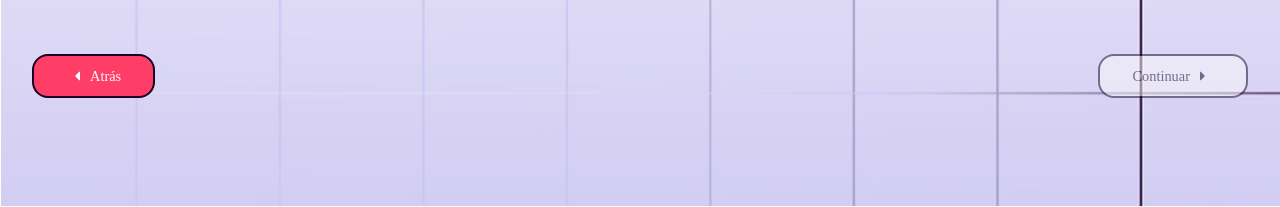
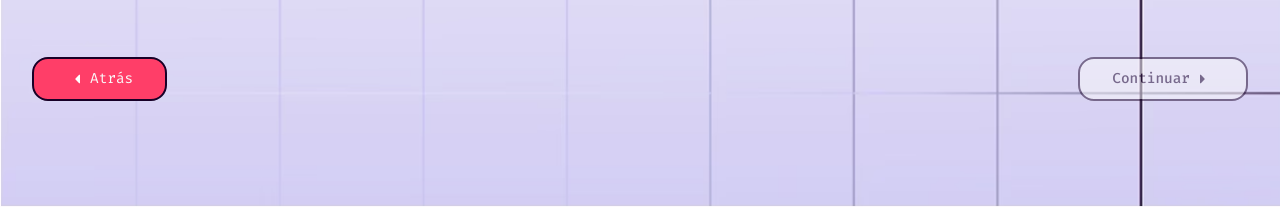
Before and after one commit to CyberSG-Zero/SENIORCARE-CODE, a website: page game/index.html in a window 1280 px wide. Shown: the part 593-800 px from the top of the page. Drawn offline with Linux system fonts and the light colour scheme.

Commit message:
Fixed: css fonts

```diff
--- a/assets/css/food.css
+++ b/assets/css/food.css
@@ -1,5 +1,5 @@
 body {
-    font-family: Arial, sans-serif;
+    font-family: 'Fira Code', sans-serif;
     background-color: #e6e6fa;
     display: flex;
     justify-content: center;
--- a/assets/css/global.css
+++ b/assets/css/global.css
@@ -1,5 +1,5 @@
-@import url('../../node_modules/@fontsource-variable/fira-code/index.css');
-@import url('../../node_modules/@fontsource-variable/rubik/index.css');
+@import url('https://fonts.googleapis.com/css2?family=Fira+Code:wght@300..700&display=swap');
+@import url('https://fonts.googleapis.com/css2?family=Rubik:wght@300..900&display=swap');
 
 :root{
     --white: #FAFAFA;
@@ -14,15 +14,3 @@
     margin: 0;
     box-sizing: border-box;
 }
-
-
-@font-face {
-    font-family: 'Fira Code Variable', Arial, Helvetica, sans-serif;
-    src: url();
-}
-
-
-@font-face {
-    font-family: 'Rubik', serif;
-    src: url();
-}
--- a/assets/css/memory.css
+++ b/assets/css/memory.css
@@ -1,5 +1,5 @@
 body {
-    font-family: 'Fira Code Variable';
+    font-family: 'Fira Code';
     display: flex;
     flex-direction: column;
     align-items: center;
@@ -75,7 +75,7 @@ body {
 }
 
 .btn {
-    font-family: 'Fira Code Variable';
+    font-family: 'Fira Code';
     text-decoration: none;
     display: flex;
     gap: 1rem;
--- a/assets/css/selector.css
+++ b/assets/css/selector.css
@@ -1,5 +1,5 @@
 body {
-    font-family: 'Fira Code Variable';
+    font-family: 'Fira Code';
     display: flex;
     flex-direction: column;
     align-items: center;
@@ -101,7 +101,7 @@ h1 {
 
     & .dog-name{
         color: var(--darkpurple);
-        font-family: 'fira Code variable';
+        font-family: 'fira Code';
         font-weight: 600;
         /* background-color: var(--pink); */
     }
@@ -163,14 +163,14 @@ h1 {
 }
 
 .dog-option.selected .dog-name {
-    font-family: 'fira Code variable';
+    font-family: 'fira Code';
     color: var(--darkpurple);
     font-weight: 600;
 
 }
 
 .button-row {
-    font-family: 'fira Code variable';
+    font-family: 'fira Code';
     display: flex;
     justify-content: space-between;
     margin-top: 20px;
@@ -189,14 +189,14 @@ button {
 }
 
 .btn-back {
-    font-family: 'fira Code variable';
+    font-family: 'fira Code';
     background-color: var(--pink);
     color: var(--white);
     border: 2px solid var(--darkpurple);
 }
 
 .btn-continue {
-    font-family: 'fira Code variable';
+    font-family: 'fira Code';
     font-weight: 500;
     background-color: var(--white);
     color: var(--darkpurple);
@@ -260,7 +260,7 @@ button:disabled {
     width: 100%;
     height: 100%;
     background-image: linear-gradient(rgba(255, 255, 255, 0.1) 1px, transparent 1px),
-                     linear-gradient(90deg, rgba(255, 255, 255, 0.1) 1px, transparent 1px);
+    linear-gradient(90deg, rgba(255, 255, 255, 0.1) 1px, transparent 1px);
     background-size: 40px 40px;
     z-index: -1;
 }
--- a/assets/css/sleep.css
+++ b/assets/css/sleep.css
@@ -1,5 +1,5 @@
 body {
-    font-family: 'Fira Code Variable';
+    font-family: 'Fira Code';
     flex-direction: column;
     align-items: center;
     justify-content: center;
--- a/assets/css/styles.css
+++ b/assets/css/styles.css
@@ -1,5 +1,5 @@
 body {
-  font-family: 'Fira Code Variable';
+  font-family: 'Fira Code';
 }
 
 /* ---> NAV BAR */
@@ -209,6 +209,7 @@ body {
 }
 
 .slide-cta {
+  font-family: 'Fira Code';
   text-decoration: none;
   display: flex;
   gap: 1rem;
```
Also changed, not shown: index.html (+2 -0 lines).
